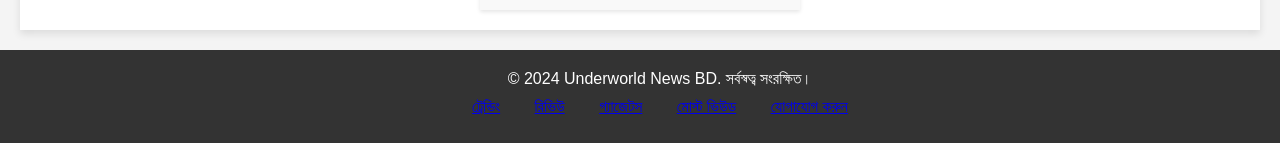
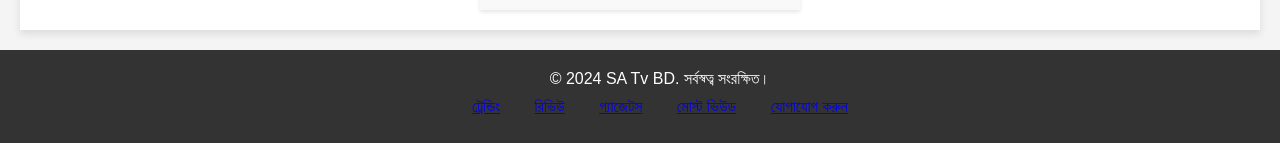
Before and after one commit to Sabbir128/SA-Tv-BD, a plain HTML site: page index.html in a window 1280 px wide. Shown: the part 3678-3821 px from the top of the page. Drawn offline with Linux system fonts and the light colour scheme.

Commit message:
Update index.html

```diff
--- a/index.html
+++ b/index.html
@@ -115,10 +115,10 @@
             <!-- Add more Most Viewed Contents with images (20 in total) -->
         </div>
     </section>
-    <!-- Footer Section -->
+<!-- Footer Section -->
 <footer>
     <div class="footer-content">
-        <p>&copy; 2024 Underworld News BD. সর্বস্বত্ব সংরক্ষিত।</p>
+        <p>&copy; 2024 SA Tv BD. সর্বস্বত্ব সংরক্ষিত।</p>
         <ul>
             <li><a href="#trending">ট্রেন্ডিং</a></li>
             <li><a href="#reviews">রিভিউ</a></li>
@@ -128,6 +128,7 @@
         </ul>
     </div>
 </footer>
+
     <script src="scripts.js"></script>
 </body>
 </html>
```
